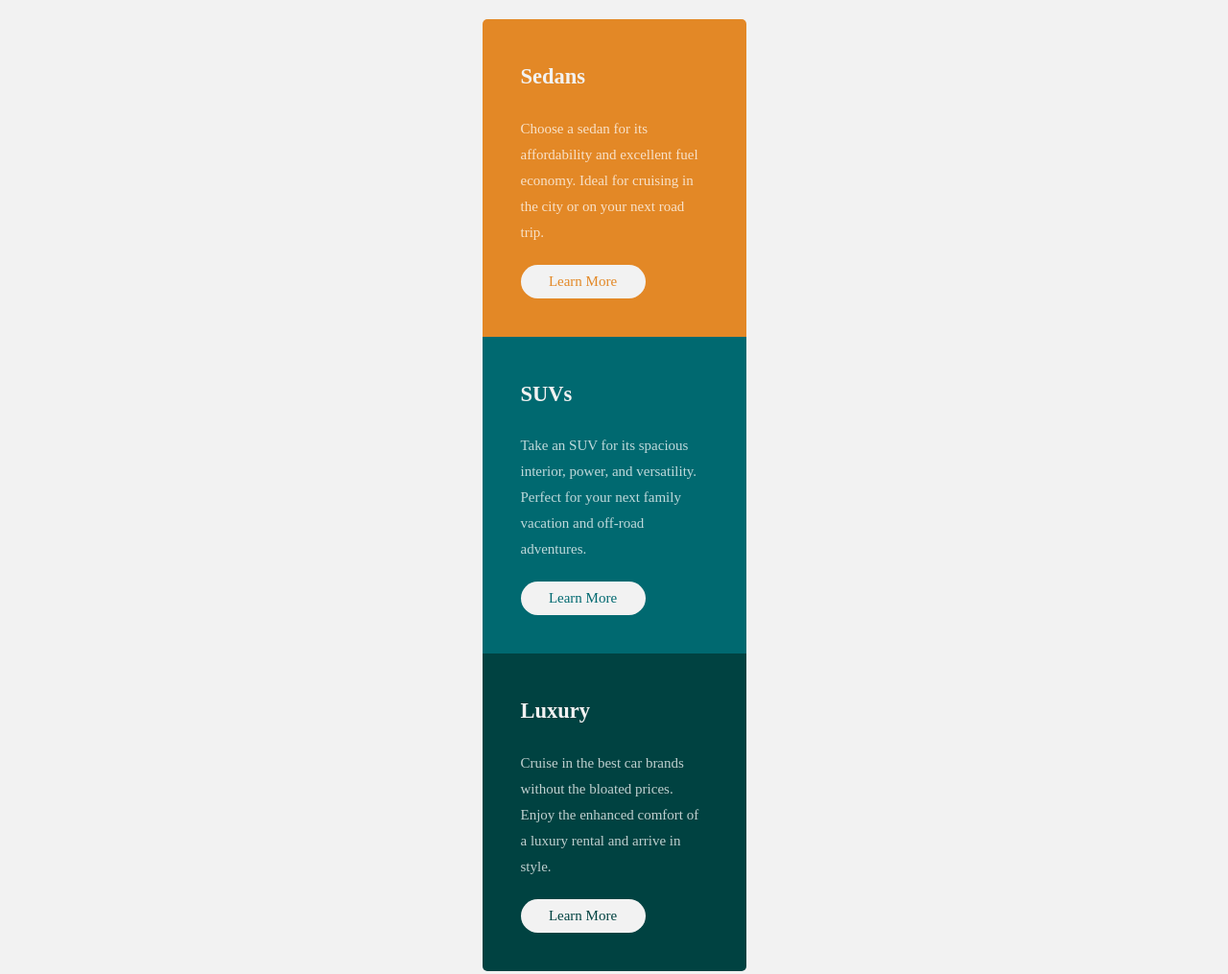
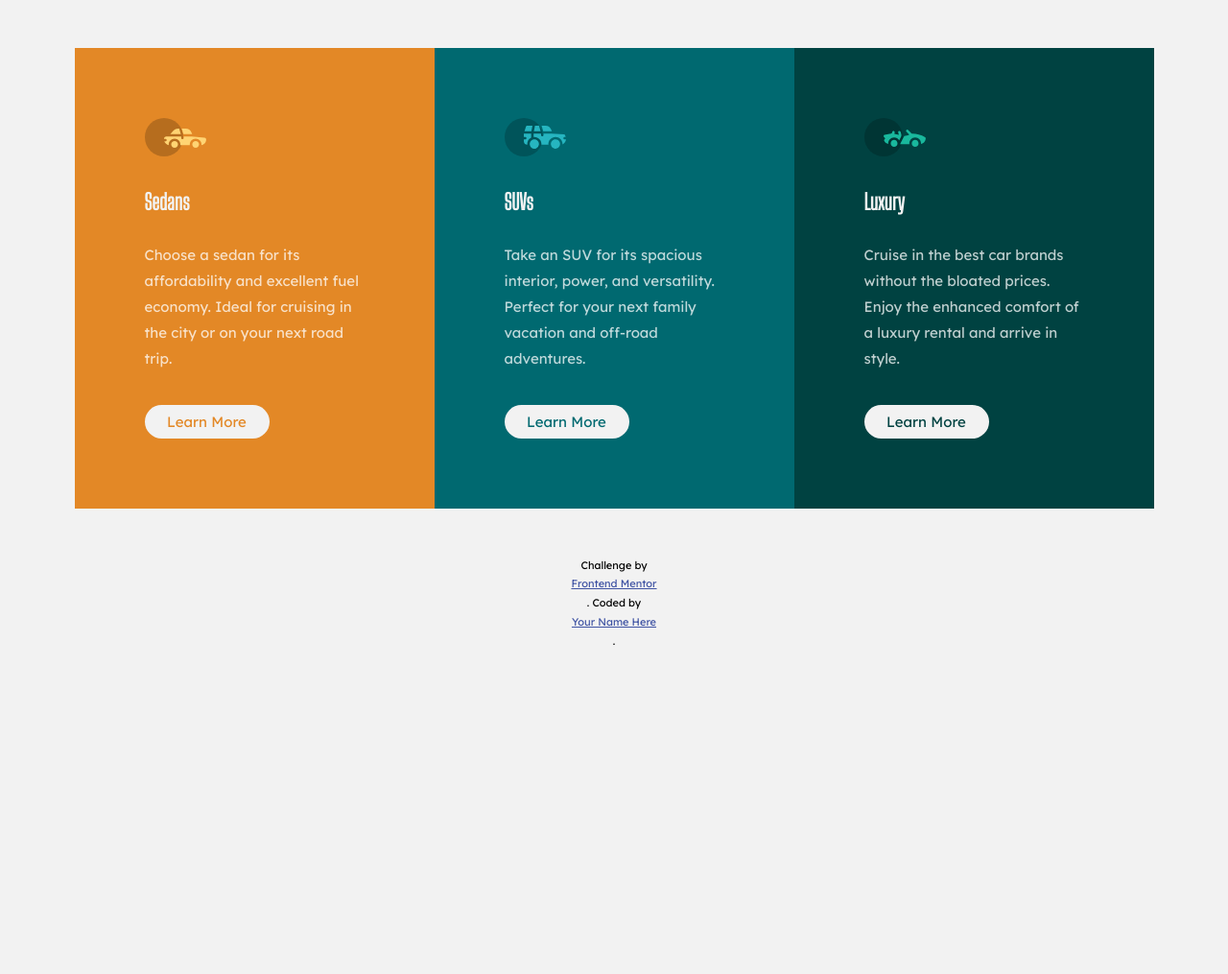
Before and after one commit to mubarak-mustopha/web-dev, a plain HTML site: page 3-column-preview-card-component-main/index.html in a window 1280 px wide. Shown: the top 1015 px of the page at 96% size. After the commit the page ends 800 px from the top, so only its background shows below. Drawn offline with Linux system fonts and the light colour scheme.

Commit message:
Styles added to make page responsive and buttons styles are added as well.

```diff
--- a/3-column-preview-card-component-main/index.html
+++ b/3-column-preview-card-component-main/index.html
@@ -6,6 +6,7 @@
   <!-- displays site properly based on user's device -->
 
   <link rel="icon" type="image/png" sizes="32x32" href="./images/favicon-32x32.png">
+  <link href="https://fonts.googleapis.com/css?family=Lexend+Deca|Big+Shoulders+Display" rel="stylesheet">
 
   <title>Frontend Mentor | 3-column preview card component</title>
   <link rel="stylesheet" href="styles.css">
@@ -19,8 +20,10 @@
 <body>
 
 
+
       <div class="page">
         <section class="sedans">
+          <img src="images/icon-sedans.svg" alt="">
           <h1>Sedans</h1>
           <p>  Choose a sedan for its affordability and excellent fuel economy. Ideal for
             cruising in the city or on your next road trip.</p>
@@ -28,6 +31,7 @@
         </section>
 
         <section class="suvs">
+          <img src="images/icon-suvs.svg" alt="">
           <h1>SUVs</h1>
           <p>  Take an SUV for its spacious interior, power, and versatility. Perfect for your next
             family vacation and off-road adventures.</p>
@@ -35,13 +39,13 @@
         </section>
 
         <section class="luxury">
+          <img src="images/icon-luxury.svg" alt="">
           <h1>Luxury</h1>
           <p>  Cruise in the best car brands without the bloated prices. Enjoy the enhanced comfort of a
             luxury rental and arrive in style.</p>
           <a class="button" href="#">Learn More</a>
         </section>
       </div>
-
       <div class="attribution">
         Challenge by <a href="https://www.frontendmentor.io?ref=challenge" target="_blank">Frontend Mentor</a>.
         Coded by <a href="#">Your Name Here</a>.
@@ -49,5 +53,7 @@
 
 
 
+
+
 </body>
 </html>
--- a/3-column-preview-card-component-main/styles.css
+++ b/3-column-preview-card-component-main/styles.css
@@ -5,20 +5,28 @@
 }
 
 body {
-    background-color: hsl(0, 0%, 95%);
+  background-color: hsl(0, 0%, 95%);
     font-size: 15px;
     line-height: 1.8;/*space between lines of the same paragraph*/
+    font-family: "Lexend Deca", sans-serif;
+}
+
+.page-container {
+      background-color: hsl(0, 0%, 95%);
 }
 
 .page {
   width: 375px;
   margin: 20px auto;
-  padding: 0 50px;  /*Increase line length of each sections(height basicaaly)*/
+  display: flex;
+  flex-direction: column;
+  flex-wrap: wrap;
+
+  border-radius: 5px;
 }
 
 .page section {
-  padding: 40px;/*got it with this (Increase heigt of the paragrash)*/
-  width: 100%;
+  padding:73px;
 }
 
 section p {
@@ -26,12 +34,19 @@ section p {
 }
 
 section h1,
+section img,
 section p{
   margin-bottom: 20px;
 }
 
+section p {
+  margin-bottom: 35px;
+}
+
 section h1 {
   color: hsl(0, 0%, 95%);
+  font-family: "Big Shoulders Display",sans-serif;
+  font-weight: 700px;
 }
 
 a {
@@ -61,9 +76,8 @@ a {
   color: hsl(179, 100%, 13%);
 }
 
-.sedans {
+.sedans{
   background-color: hsl(31, 77%, 52%);
-  border-radius: 5px 5px 0 0;
 }
 
 .suvs {
@@ -72,5 +86,43 @@ a {
 
 .luxury {
   background-color: hsl(179, 100%, 13%);
-  border-radius: 0 0 5px 5px;
 }
+
+/* button active */
+
+.sedans .button:active,
+.sedans .button:visited:active {
+  background-color: hsl(31, 77%, 52%);
+  border: 2px solid #FFFFFF;
+  color: #FFFFFF;
+}
+
+.suvs .button:active,
+.suvs .button:visited:active {
+  background-color: hsl(184, 100%, 22%);
+  border: 2px solid #FFFFFF;
+  color: #FFFFFF;
+}
+
+.luxury .button:active,
+.luxury .button:visited:active {
+  background-color: hsl(179, 100%, 13%);
+  border: 2px solid #FFFFFF;
+  color: #FFFFFF;
+}
+
+
+@media only screen and (min-width: 700px) {
+
+  .page {
+    flex-direction: row;
+    width: 1125px;
+    justify-content: center;
+    margin: 50px auto;
+}
+
+  .page section {
+    flex: 1;
+  }
+
+}
```
Lines whose indentation alone changed are shown as unchanged.
